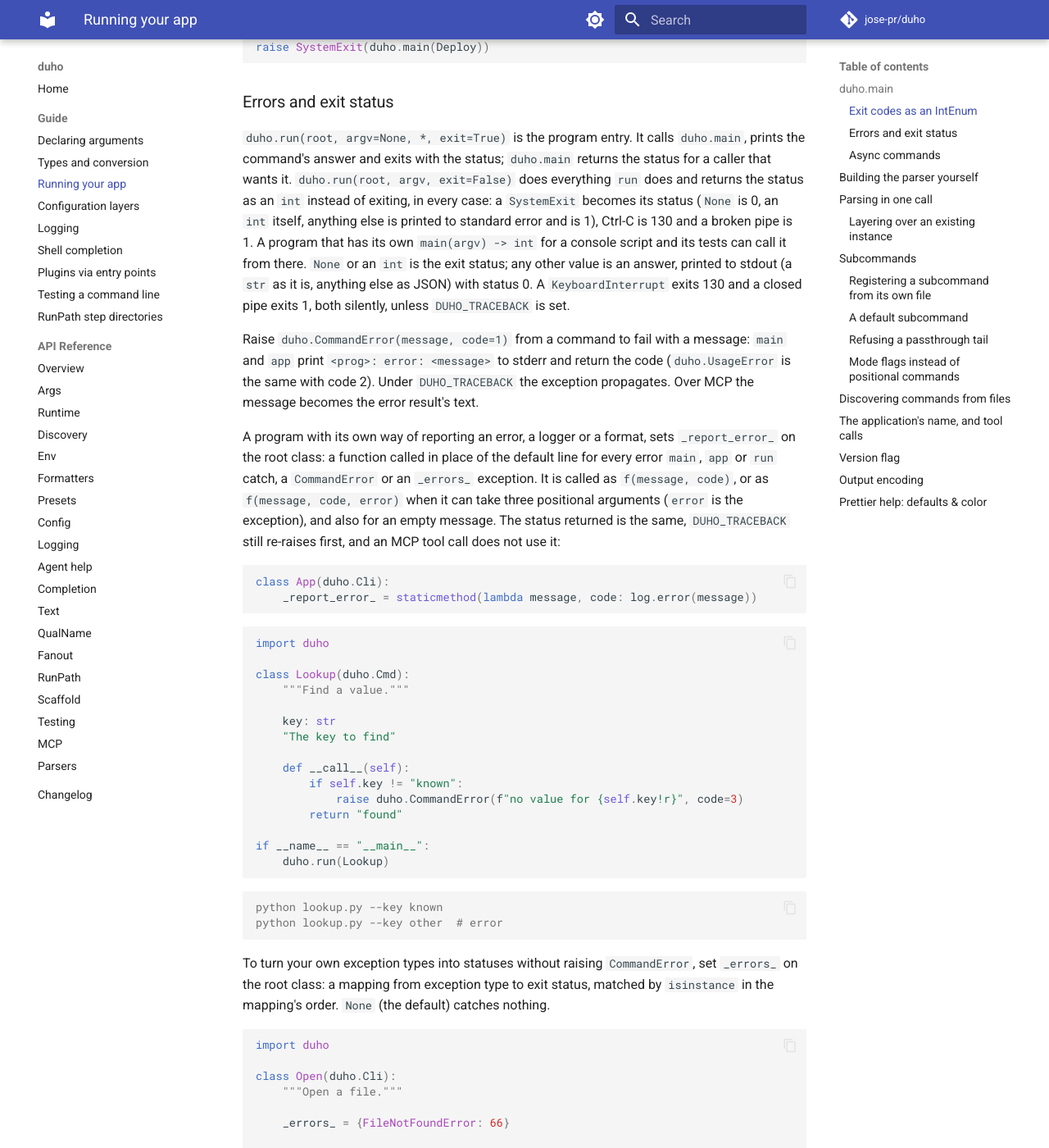
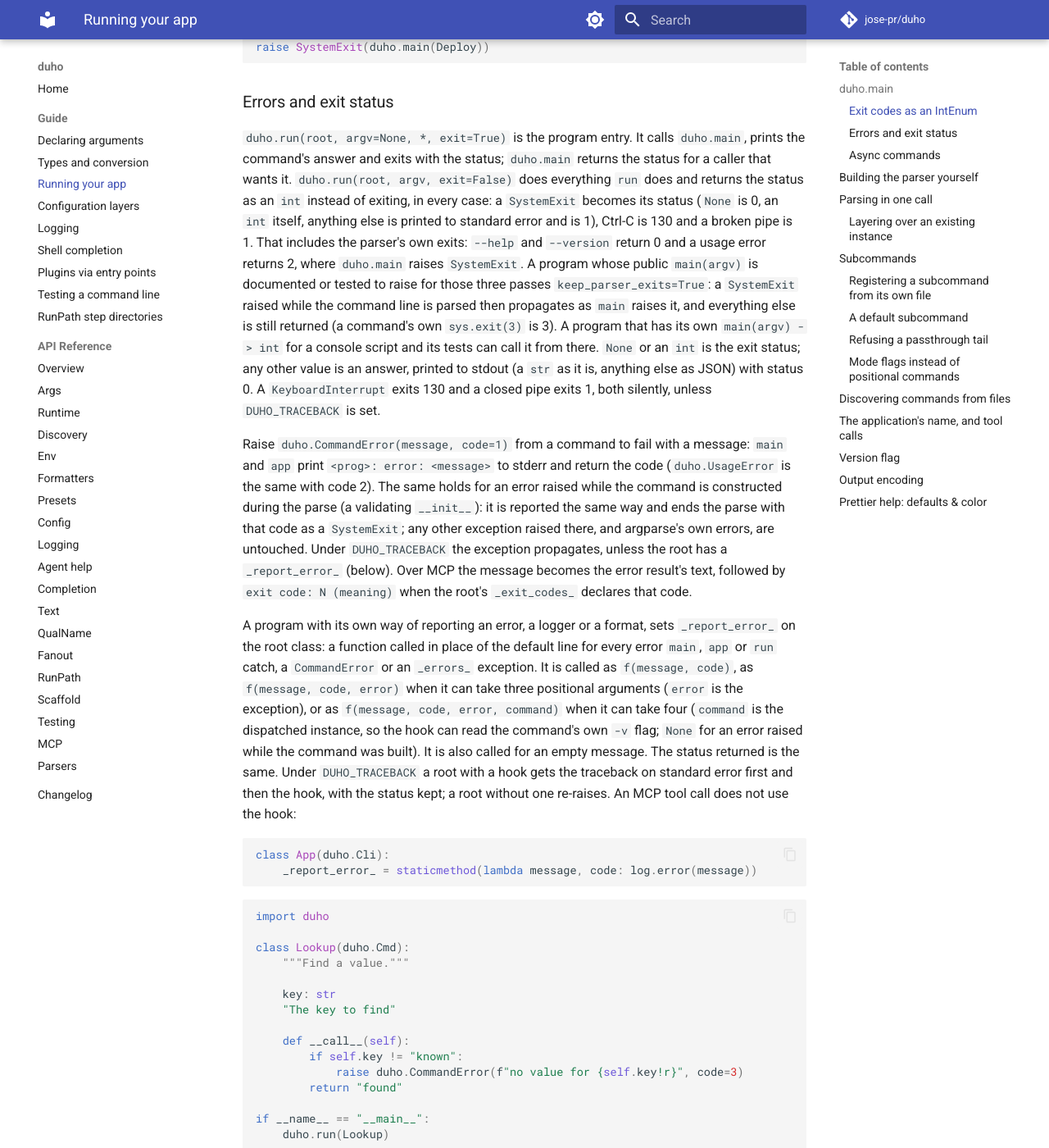
Before and after one commit to jose-pr/duho, an MkDocs documentation site: the page built from docs/guide/running.md, in a window 1280 px wide and 1400 px high, scrolled down 1155 px. Shown: the whole window at 82% size. Built offline with MkDocs 1.6.1 and Material for MkDocs 9.7.7, drawn with Linux system fonts in a browser that asks for light colours; comment, search, counter and statistics services are not loaded.

Commit message:
docs: keep_parser_exits, the four-argument hook, construction errors and exit-code meanings over MCP

````diff
--- a/docs/guide/running.md
+++ b/docs/guide/running.md
@@ -64,7 +64,12 @@ prints the command's answer and exits with the status; `duho.main` returns the s
 for a caller that wants it. `duho.run(root, argv, exit=False)` does everything `run`
 does and returns the status as an `int` instead of exiting, in every case: a
 `SystemExit` becomes its status (`None` is 0, an `int` itself, anything else is printed
-to standard error and is 1), Ctrl-C is 130 and a broken pipe is 1. A program that has
+to standard error and is 1), Ctrl-C is 130 and a broken pipe is 1. That includes the
+parser's own exits: `--help` and `--version` return 0 and a usage error returns 2, where
+`duho.main` raises `SystemExit`. A program whose public `main(argv)` is documented or
+tested to raise for those three passes `keep_parser_exits=True`: a `SystemExit` raised
+while the command line is parsed then propagates as `main` raises it, and everything else
+is still returned (a command's own `sys.exit(3)` is 3). A program that has
 its own `main(argv) -> int` for a console script and its tests can call it from there. `None` or an `int` is the exit status; any other
 value is an answer, printed to stdout (a `str` as it is, anything else as JSON)
 with status 0. A `KeyboardInterrupt` exits 130 and a closed pipe exits 1, both
@@ -72,16 +77,25 @@ silently, unless `DUHO_TRACEBACK` is set.
 
 Raise `duho.CommandError(message, code=1)` from a command to fail with a message:
 `main` and `app` print `<prog>: error: <message>` to stderr and return the code
-(`duho.UsageError` is the same with code 2). Under `DUHO_TRACEBACK` the
-exception propagates. Over MCP the message becomes the error result's text.
+(`duho.UsageError` is the same with code 2). The same holds for an error raised while
+the command is constructed during the parse (a validating `__init__`): it is reported
+the same way and ends the parse with that code as a `SystemExit`; any other exception
+raised there, and argparse's own errors, are untouched. Under `DUHO_TRACEBACK` the
+exception propagates, unless the root has a `_report_error_` (below). Over MCP the
+message becomes the error result's text, followed by `exit code: N (meaning)` when the
+root's `_exit_codes_` declares that code.
 
 A program with its own way of reporting an error, a logger or a format, sets
 `_report_error_` on the root class: a function called in place of the default line
 for every error `main`, `app` or `run` catch, a `CommandError` or an `_errors_`
-exception. It is called as `f(message, code)`, or as `f(message, code, error)` when it
-can take three positional arguments (`error` is the exception), and also for an empty
-message. The status returned is the same, `DUHO_TRACEBACK` still re-raises first, and an
-MCP tool call does not use it:
+exception. It is called as `f(message, code)`, as `f(message, code, error)` when it
+can take three positional arguments (`error` is the exception), or as
+`f(message, code, error, command)` when it can take four (`command` is the dispatched
+instance, so the hook can read the command's own `-v` flag; `None` for an error raised
+while the command was built). It is also called for an empty message. The status
+returned is the same. Under `DUHO_TRACEBACK` a root with a hook gets the traceback on
+standard error first and then the hook, with the status kept; a root without one
+re-raises. An MCP tool call does not use the hook:
 
 ```python
 class App(duho.Cli):
````
Also changed, not shown: CHANGELOG.md (+16 -0 lines), README.md (+2 -1 lines), RELEASENOTES.md (+14 -0 lines).
